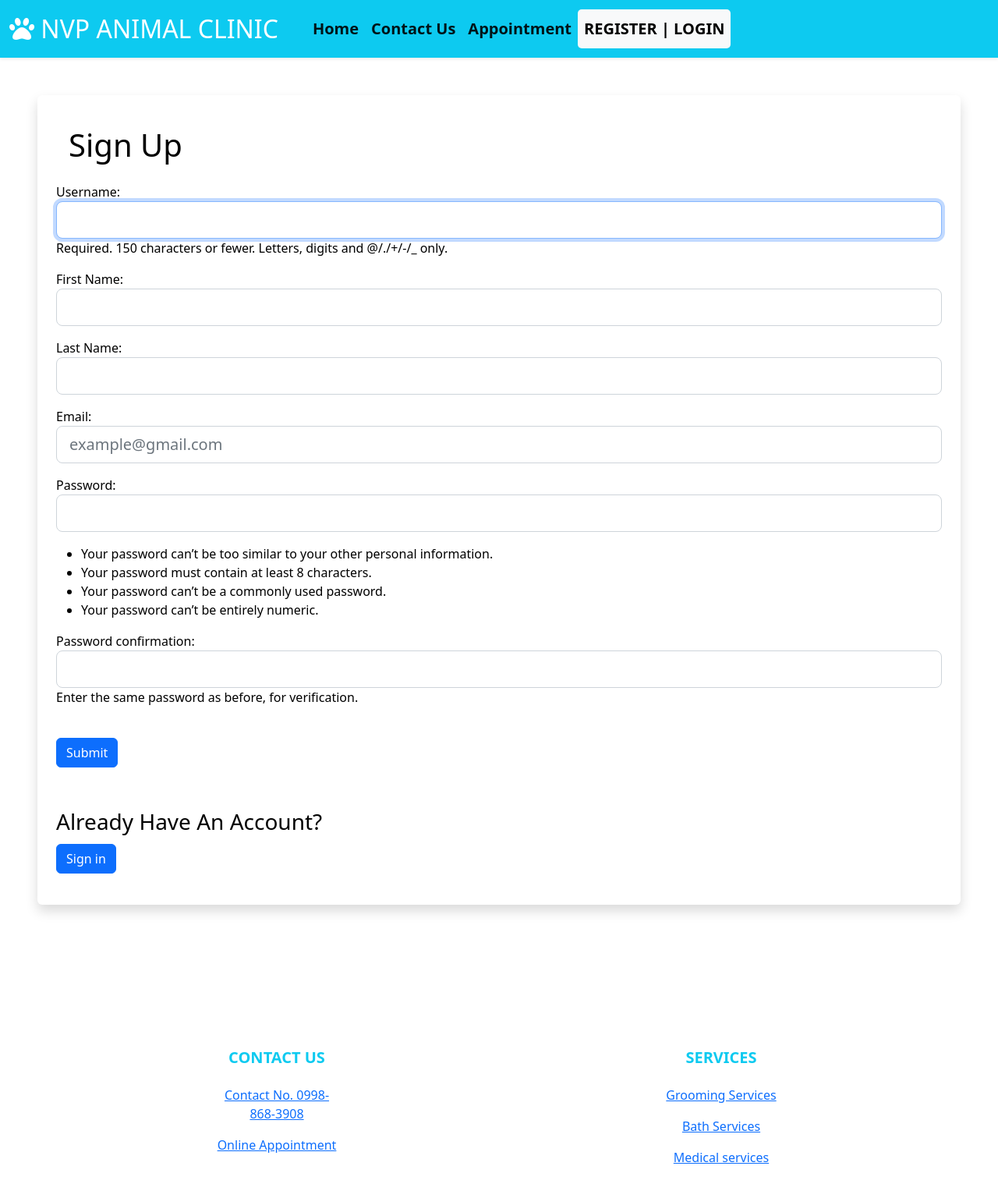
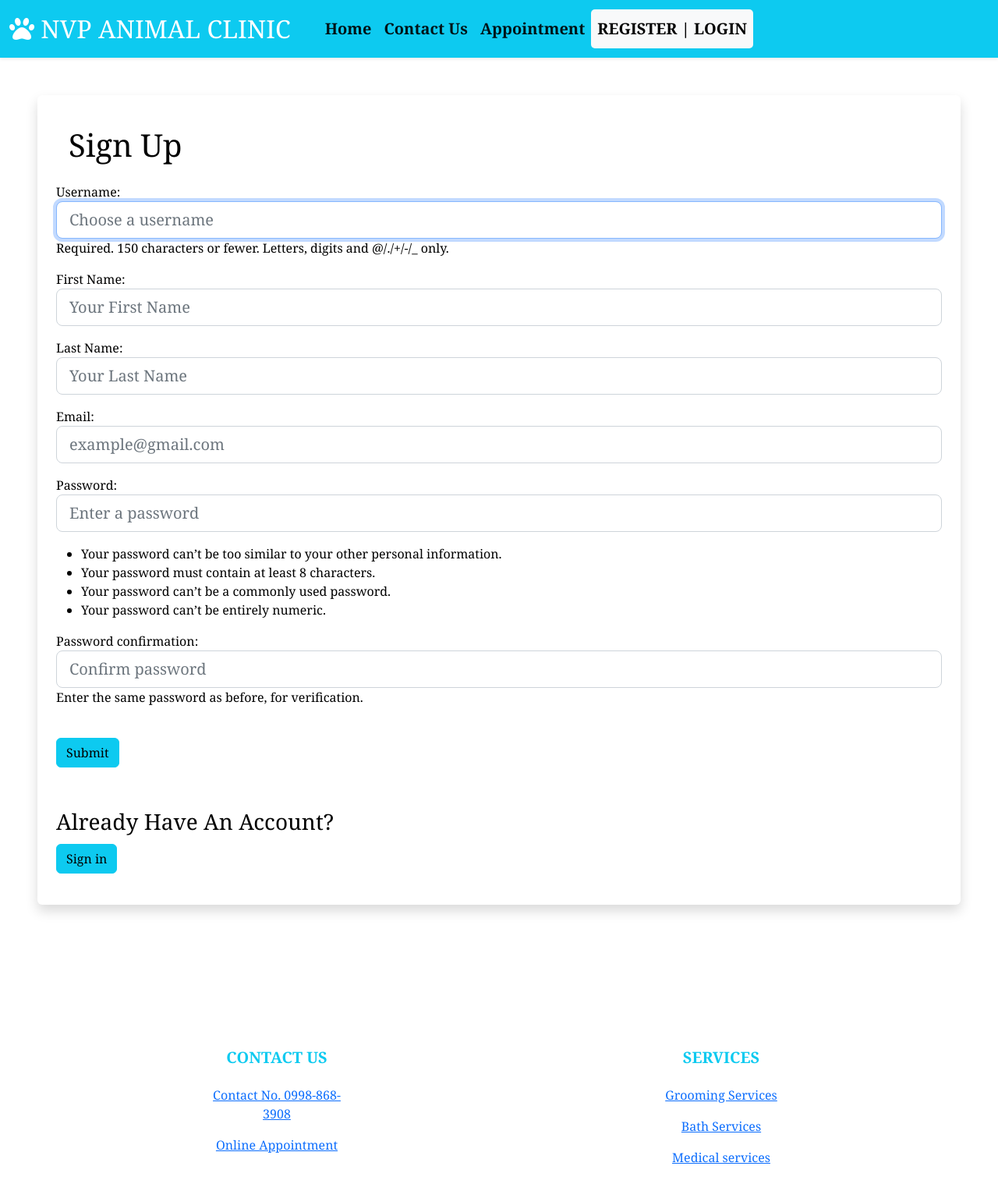
Before and after one commit to ValdezShekinahAnisetteBelen/clinic, a Django app: a page that uses clinic/booking/templates/layout.html in a window 1280 px wide. Shown: the whole page at 78% size. Run offline with Django 4.2, Linux system fonts and the light colour scheme.

Commit message:
django project

```diff
--- a/clinic/booking/templates/layout.html
+++ b/clinic/booking/templates/layout.html
@@ -6,6 +6,7 @@
     <meta name="viewport" content="width=device-width, initial-scale=1">
 
     <!-- CSS only -->
+    <link rel="stylesheet" href="https://cdn.jsdelivr.net/npm/bootstrap-icons@1.10.0/font/bootstrap-icons.css">
     <link href="https://cdn.jsdelivr.net/npm/bootstrap@5.2.1/dist/css/bootstrap.min.css" rel="stylesheet" integrity="sha384-iYQeCzEYFbKjA/T2uDLTpkwGzCiq6soy8tYaI1GyVh/UjpbCx/TYkiZhlZB6+fzT" crossorigin="anonymous">
     <!-- JavaScript Bundle with Popper -->
     <link rel="stylesheet" href="https://cdnjs.cloudflare.com/ajax/libs/font-awesome/5.15.4/css/all.min.css" integrity="sha384-mQ93GR66B00ZXjt0YO5KlohRA5SY2XofMl5uxO+fMHo+4IKxtz6p8Q8ViT4I5k3" crossorigin="anonymous">
@@ -21,7 +22,6 @@
     {% endblock %}
   </head>
   <style>
-    /* Add spacing and styling to the navbar */
     .custom-nav {
             margin-left: 20px; /* Adjust the spacing as needed */
         }
@@ -38,6 +38,10 @@
 
         .custom-nav .nav-link:hover {
             background-color: #eee; /* Change background color on hover */
+        }
+
+        body {
+            font-family: 'Georgia', serif;
         }
 </style>
   <body>
--- a/clinic/booking/templates/userUpdateSubmit.html
+++ b/clinic/booking/templates/userUpdateSubmit.html
@@ -7,6 +7,7 @@
 
 
 {% if user.is_authenticated %}
+
 <h1 class="text-center fPersian mt-3">Edit Appointment</h1>
 
 <div class="shadow p-4 mb-5 bg-body bg-body rounded text-black text-center m-5">
@@ -24,6 +25,8 @@
         </div>
 
         <button type="submit" class="btn btn-primary text-white mt-3 fPersian">Submit</button>
+        <a href="{% url 'userPanel' %}" class="btn btn-danger text-white mt-3 fPersian" role="button">Cancel</a>
+
 
     </form>
 </div>
--- a/clinic/booking/views.py
+++ b/clinic/booking/views.py
@@ -26,6 +26,8 @@ def editStatus(request, id):
         messages.success(request, "Status Edited!")
 
     return redirect('staffPanel')
+
+
 
 def index(request):
     return render(request, "index.html",{})
--- a/clinic/members/forms.py
+++ b/clinic/members/forms.py
@@ -6,16 +6,19 @@ from django.db import models
 
 
 class RegisterUserForm(UserCreationForm):
-    email = forms.EmailField(label='Email', widget=forms.EmailInput(attrs={'class':'form-control form-control-lg', 'placeholder': 'example@gmail.com'}))
-    first_name = forms.CharField(label='First Name', max_length=50, widget=forms.TextInput(attrs={'class':'form-control form-control-lg'}))
-    last_name = forms.CharField(label='Last Name', max_length=50, widget=forms.TextInput(attrs={'class':'form-control form-control-lg'}))
+    email = forms.EmailField(label='Email', widget=forms.EmailInput(attrs={'class': 'form-control form-control-lg', 'placeholder': 'example@gmail.com'}))
+    first_name = forms.CharField(label='First Name', max_length=50, widget=forms.TextInput(attrs={'class': 'form-control form-control-lg', 'placeholder': 'Your First Name'}))
+    last_name = forms.CharField(label='Last Name', max_length=50, widget=forms.TextInput(attrs={'class': 'form-control form-control-lg', 'placeholder': 'Your Last Name'}))
 
     class Meta:
         model = User
         fields = ('username', 'first_name', 'last_name', 'email', 'password1', 'password2')
 
     def __init__(self, *args, **kwargs):
-            super(RegisterUserForm, self).__init__(*args, **kwargs)
-            self.fields['username'].widget.attrs['class'] = 'form-control form-control-lg'
-            self.fields['password1'].widget.attrs['class'] = 'form-control form-control-lg'
-            self.fields['password2'].widget.attrs['class'] = 'form-control form-control-lg'
+        super(RegisterUserForm, self).__init__(*args, **kwargs)
+        self.fields['username'].widget.attrs['class'] = 'form-control form-control-lg'
+        self.fields['username'].widget.attrs['placeholder'] = 'Choose a username'
+        self.fields['password1'].widget.attrs['class'] = 'form-control form-control-lg'
+        self.fields['password1'].widget.attrs['placeholder'] = 'Enter a password'
+        self.fields['password2'].widget.attrs['class'] = 'form-control form-control-lg'
+        self.fields['password2'].widget.attrs['placeholder'] = 'Confirm password'
--- a/clinic/members/templates/authenticate/register_user.html
+++ b/clinic/members/templates/authenticate/register_user.html
@@ -20,11 +20,11 @@
        {{ form.as_p }}
 
         <br/>
-        <button type="submit" class="btn btn-primary">Submit</button>
+        <button type="submit" class="btn btn-info">Submit</button>
         </br>
         <label class="form-label fs-3 mt-5">Already Have An Account?</label>
         </br>
-        <a href="{% url 'login' %}" class="btn btn-primary">Sign in</a>
+        <a href="{% url 'login' %}" class="btn btn-info">Sign in</a>
 </form>
 </div>
 <br/><br/><br/>
```
Also changed, not shown: clinic/booking/templates/staffPanel.html (+8 -1 lines), clinic/booking/templates/userPanel.html (+30 -16 lines), clinic/booking/templates/userUpdate.html (+21 -28 lines), clinic/db.sqlite3. Lines whose indentation alone changed are shown as unchanged.
